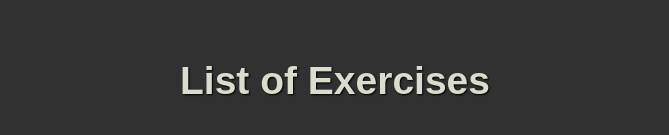
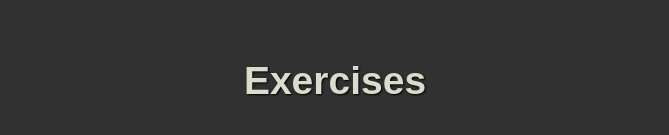
Before and after one commit to andcscott/ExerciseTracker, a React (Create React App) app in the folder exercises-ui/: page / in a window 1280 px wide. Shown: the part 357-492 px from the top of the page, without its empty margins (305-974 px from the left). Built offline with nearby package versions, Linux system fonts and the light colour scheme; no server answers.

Commit message:
Rename table

```diff
--- a/exercises-ui/src/pages/HomePage.js
+++ b/exercises-ui/src/pages/HomePage.js
@@ -38,7 +38,7 @@ function HomePage({ setExerciseToEdit }) {
 
   return (
     <div className="App">
-      <h2>List of Exercises</h2>
+      <h2>Exercises</h2>
       <ExerciseList
         exercises={exercises}
         onDelete={onDelete}
```
